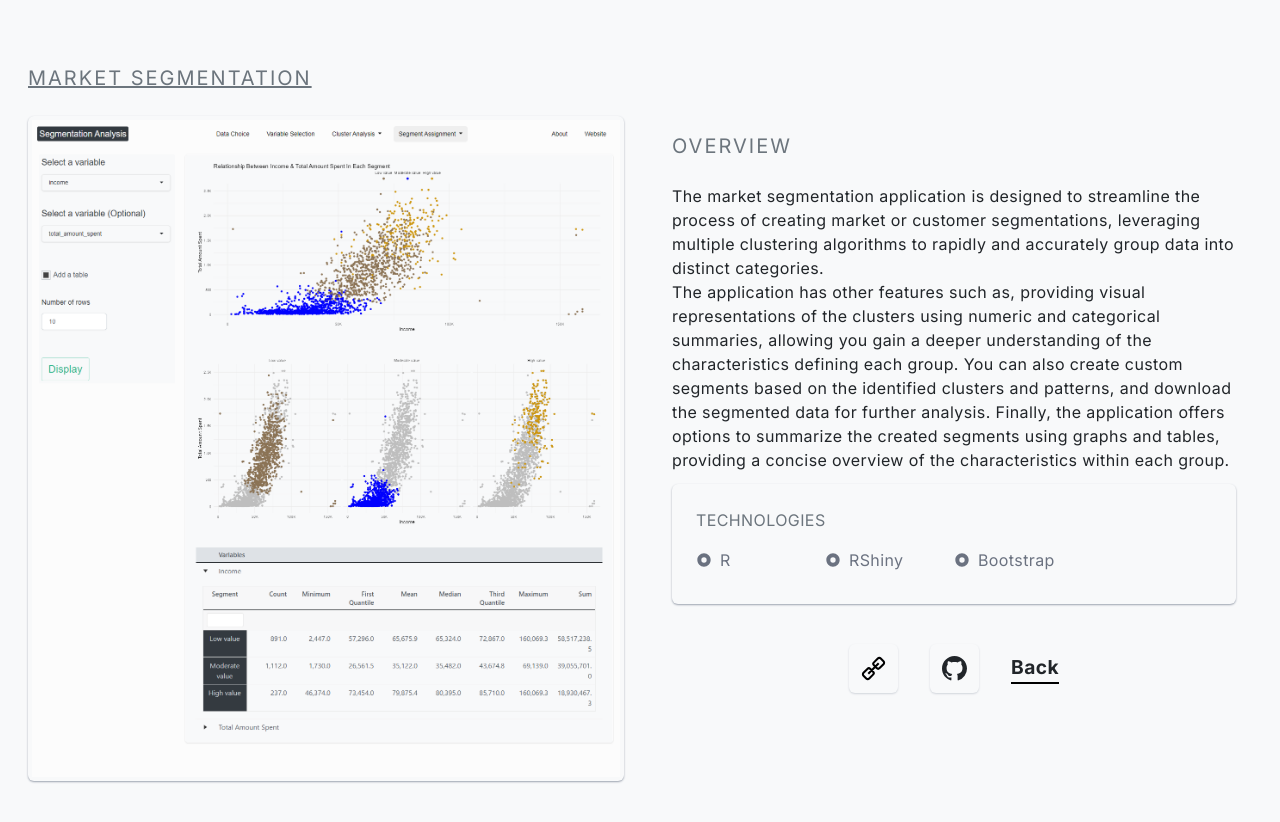
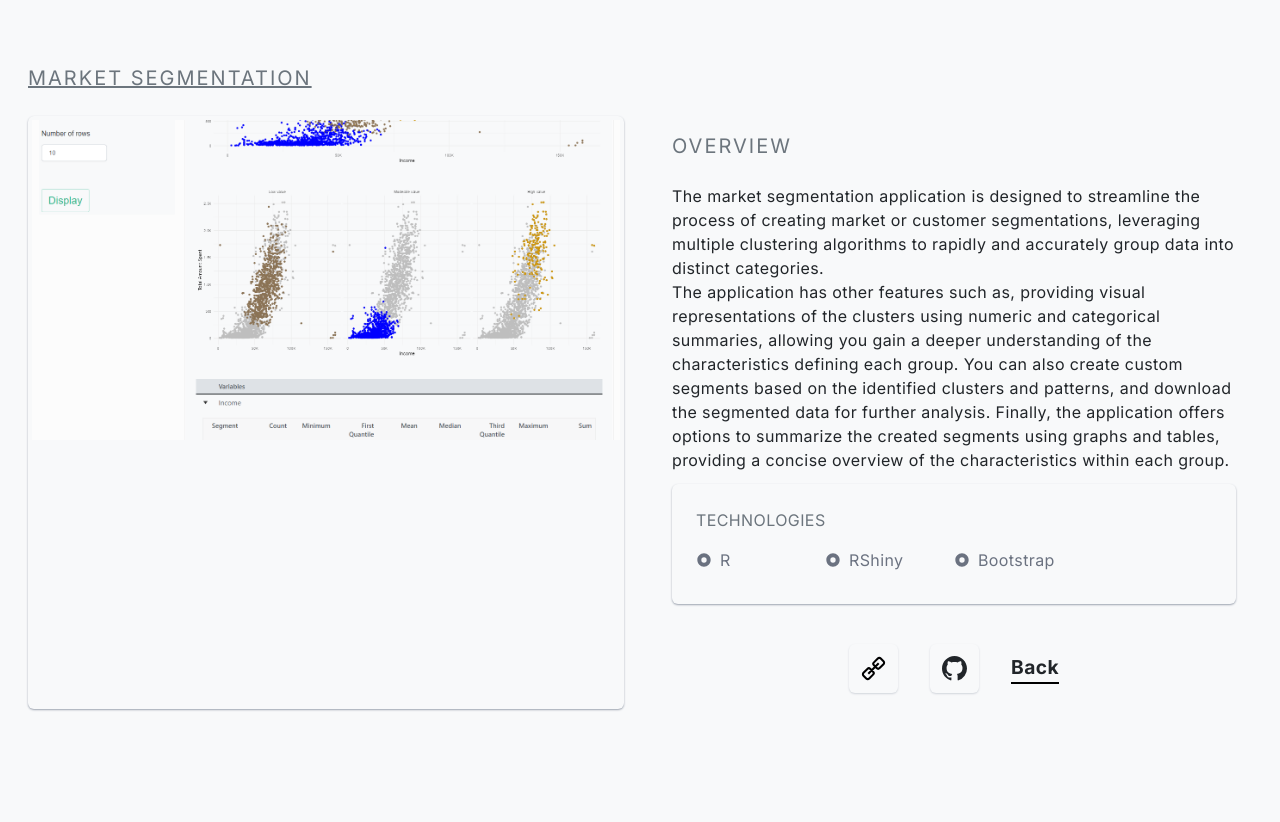
Before and after one commit to akins11/nxtp, a Next.js app: page /details/1 in a window 1280 px wide. Shown: the top 822 px of the page. After the commit the page ends 800 px from the top, so only its background shows below. Built offline with nearby package versions, Linux system fonts and the light colour scheme.

Commit message:
image div wip

```diff
--- a/src/components/ProjectDetails.jsx
+++ b/src/components/ProjectDetails.jsx
@@ -15,9 +15,9 @@ const ProjectDetails = ({ project }) => {
         <div className='max-w-[1240px] mx-auto px-2 py-16'>
             <p className='text-xl tracking-widest uppercase underline text-[#6C757D] pb-6'>{title}</p>
             <div className='grid md:grid-cols-2 gap-8'>
-                <div className='col-span-1 shadow-sm shadow-gray-400 rounded-md p-1'>
+                <div className='col-span-1 shadow-sm shadow-gray-400 rounded-md p-1 h-full'>
                     <Image
-                        className='h-fit'
+                        className='object-cover h-80'
                         src={fullImage}
                         width="800"
                         height="600"
```
